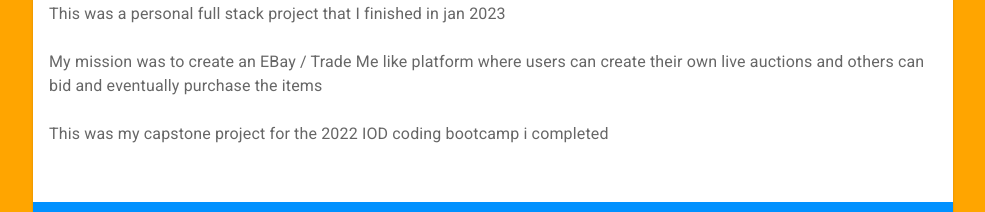
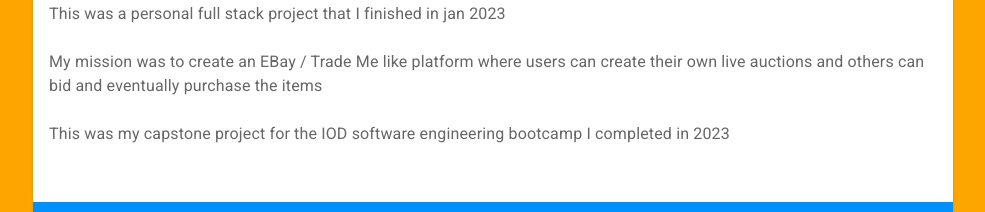
Before and after one commit to Leeroy-Steele/Bio_V2, a React (Create React App) app: page / in a window 1280 px wide. Shown: the part 3020-3232 px from the top of the page, without its empty margins (147-1132 px from the left). Built offline with nearby package versions, Linux system fonts and the light colour scheme.

Commit message:
Spelling fix

```diff
--- a/src/components/Portfolio.js
+++ b/src/components/Portfolio.js
@@ -61,7 +61,7 @@ export default function Portfolio() {
               text1="This was a personal full stack project that I finished in jan 2023"
               text2="My mission was to create an EBay / Trade Me like platform where users can
               create their own live auctions and others can bid and eventually purchase the items"
-              text3="This was my capstone project for the 2022 IOD coding bootcamp i completed"
+              text3="This was my capstone project for the IOD software engineering bootcamp I completed in 2023"
               websiteURL={null}
               gitHubURL="https://github.com/Leeroy-Steele/Leebay---Capstone-React-Front-End"
               gitHubBackendURL="https://github.com/Leeroy-Steele/Leebay-Capstone-Nodejs-Back-End-"
```
